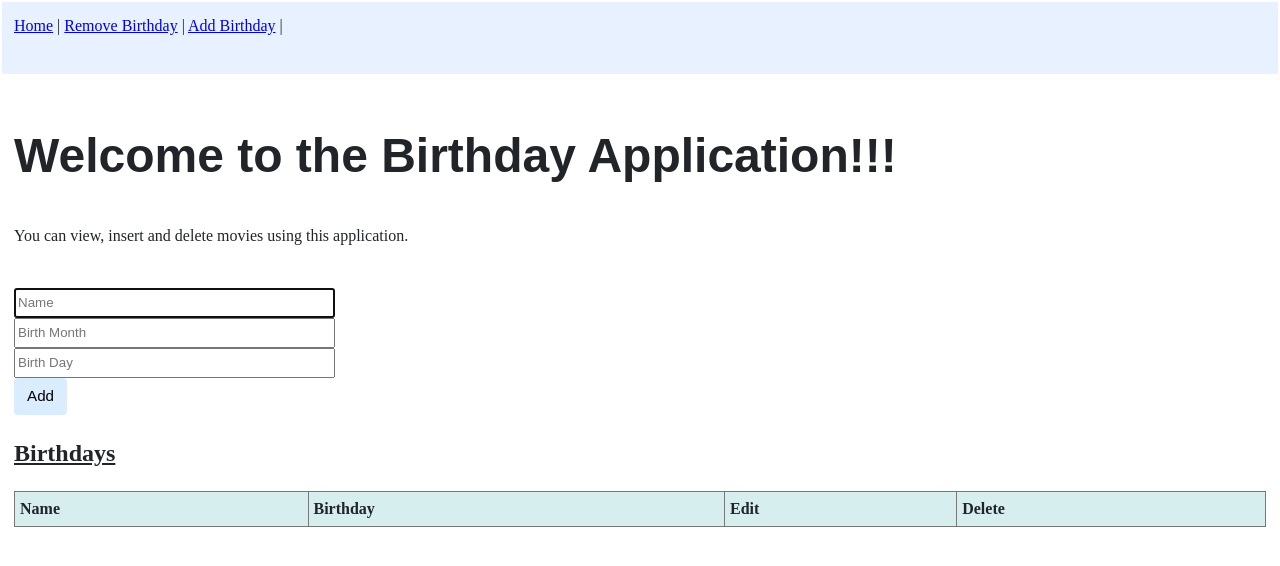
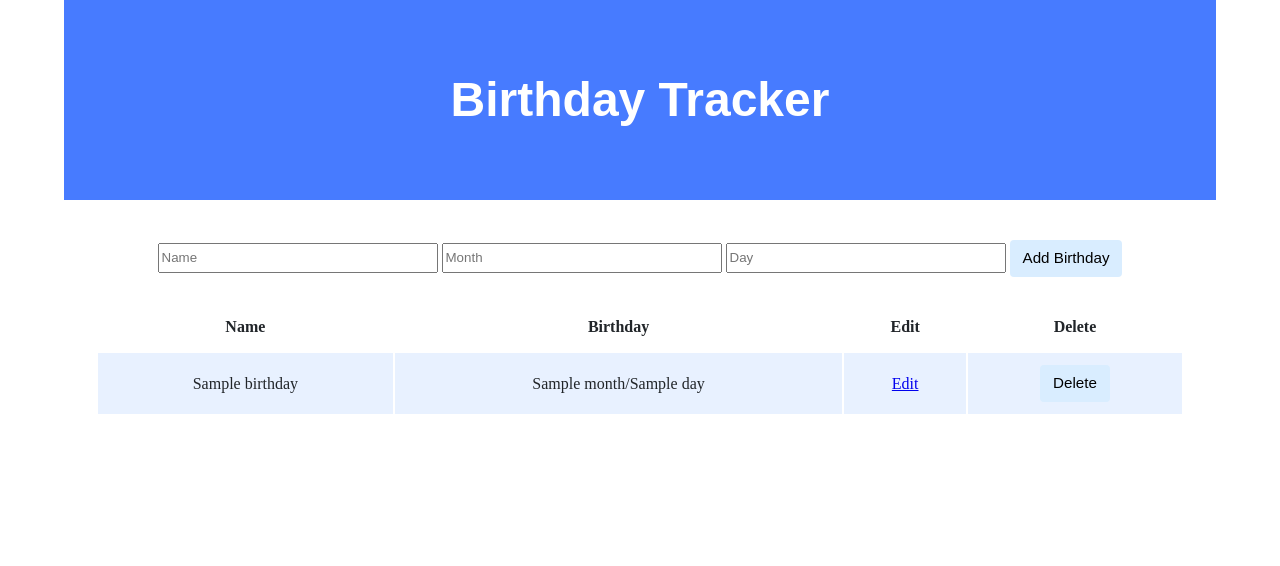
Before and after one commit to billym711/SPD_Final_Project, a Flask app: template templates/index.html in a window 1280 px wide. Shown: the top 566 px of the page. Run offline with Flask 3, Linux system fonts and the light colour scheme; the template is opened without the code that fills it: most values are stand-ins (such as "Sample title", 1, 10 or a date in 2020); lists and menus that the app fills with data are empty.

Commit message:
Updated template

```diff
--- a/app.py
+++ b/app.py
@@ -1,148 +1,59 @@
-###############################################################################
-#                         IMPORT REQUIRED LIBRARIES/MODULES
-###############################################################################
-# 1. The FLASK framework (the webserver)
-from flask import Flask
+from flask import Flask, render_template, request, redirect
+import sqlite3
 
-# 2. For opening and read the HTML file and showing them as the webpage
-from flask import render_template
+app = Flask(__name__)
 
-# 3. From the flask library import the request class.
-# Allows us to get information from the website URL
-from flask import request
+# Helper function to connect to the database
+def get_db_connection():
+    conn = sqlite3.connect("birthdays.db")
+    conn.row_factory = sqlite3.Row
+    return conn
 
-# 4. From the objects.py containing our classes for this application, only import the Movie class
-from objects import Movie
+@app.route("/", methods=["GET", "POST"])
+def index():
+    conn = get_db_connection()
+    if request.method == "POST":
+        # Adding a new birthday
+        name = request.form.get("name")
+        month = request.form.get("month")
+        day = request.form.get("day")
 
-# 5. Import the sqlite library
-# SQLITE is NOT imported here. I do not have any SQL in this file
-# import sqlite3
+        # Insert new birthday into the database
+        conn.execute("INSERT INTO birthdays (name, month, day) VALUES (?, ?, ?)", (name, month, day))
+        conn.commit()
+        conn.close()
+        return redirect("/")
+    else:
+        # Display all birthdays
+        birthdays = conn.execute("SELECT id, name, month, day FROM birthdays").fetchall()
+        conn.close()
+        return render_template("index.html", birthdays=birthdays)
 
-# 6. Instantiate the Flask() class and called it app
-app=Flask(__name__)
+@app.route("/delete/<int:id>", methods=["POST"])
+def delete(id):
+    conn = get_db_connection()
+    conn.execute("DELETE FROM birthdays WHERE id = ?", (id,))
+    conn.commit()
+    conn.close()
+    return redirect("/")
 
-###############################################################################
-#                         CREATE YOUR WEBPAGE ROUTES
-###############################################################################
+@app.route("/edit/<int:id>", methods=["GET", "POST"])
+def edit(id):
+    conn = get_db_connection()
+    if request.method == "POST":
+        # Update birthday in the database
+        name = request.form.get("name")
+        month = request.form.get("month")
+        day = request.form.get("day")
+        conn.execute("UPDATE birthdays SET name = ?, month = ?, day = ? WHERE id = ?", (name, month, day, id))
+        conn.commit()
+        conn.close()
+        return redirect("/")
+    else:
+        # Fetch the birthday to be edited
+        birthday = conn.execute("SELECT id, name, month, day FROM birthdays WHERE id = ?", (id,)).fetchone()
+        conn.close()
+        return render_template("edit.html", birthday=birthday)
 
-# -----------------------------------------------------------------------------
-# A) Create your home page.  Let's call the page "index"
-# -----------------------------------------------------------------------------
-
-#   Start with a decorator with no name. That way when they only type in your server's name
-#   It will got to this page
-@app.route("/")
-
-
-
-
-# -----------------------------------------------------------------------------
-# B) Create a page to DELETE records
-#------------------------------------------------------------------------------
-
-# Create a decorator with the route/path "delete".
-# IMPORTANT: THIS IS A FORM!!!
-# Allowable Actions:
-#   GET:  This is when you first come to the page
-#   POST: This is when you SUBMIT the information that you filled out in the form
-@app.route("/index", methods=["GET","POST"]) # Decorator - Now
-
-#   Define what should happen when visiting this page by using a function called index()
-def index():
-
-
-    if request.method == "GET":  # When you first visit the page
-
-        # B1) Run a CLASS method called getAllMovies().  Instaniation is not needed.
-        mList=Movie.getAllMovies()
-        return render_template('index.html',message=mList)
-
-    elif request.method == "POST": # When you fill out the form and click SUBMIT
-        # Get the value from the form object called "movtitle" (it is a textbox)
-
-        Title = request.form["Title"]
-
-        # B1) Run a CLASS method called getAllMovies().  Instaniation is not needed.
-        mList=Movie.getAllMovies()
-        Movie.index(Title)
-
-        # B1) Run a CLASS method called getAllMovies().  Instaniation is not needed.
-        mList=Movie.getAllMovies()
-
-        #Return the template index.html but pass it the list of movies
-        # stored in the variable mList
-        return render_template('add.html',message=mList )
-
-    else:
-        # How could it have not been a GET or POST? Hmm. Should have been one of them.
-        return render_template('index.html',message="Something did not work.")
-
-def add():
-    if request.method == "GET":  # When you first visit the page
-
-        # C1) Run a CLASS method called getAllMovies().  Instaniation is not needed.
-        mList=Movie.getAllMovies()
-        return render_template('index.html',message=mList)
-
-    elif request.method == "POST": # When you fill out the form and click SUBMIT
-        # C1) Run a CLASS method called getAllMovies().  Instaniation is not needed.
-        mList=Movie.getAllMovies()
-
-        # Get the value from the form object called "movtitle" (it is a textbox)
-        title = request.form.get("movtitle", 0)
-
-        # Get the value from the form object called "movyear" (it is a textbox)
-        # This is an INTEGER. Quick, change it from TEXT to INTEGER using int() function
-        year = int(request.form.get("movyear", 0))
-
-        # Get the value from the form object called "movtitle" (it is a textbox)
-        ImageName = request.form.get("ImageName", 0)
-
-        # Run the function called saveMovieDB passing the method the title of the movie
-        #   and the year the movie was release
-        Movie.saveMovieDB(title, year, ImageName)
-
-        # C1) Run a CLASS method called getAllMovies().  Instaniation is not needed.
-        mList=Movie.getAllMovies()
-
-        #Return the template index.html but pass it the list of movies
-        # stored in the variable mList
-        return render_template('index.html',message=mList )
-
-    else:
-        # How could it have not been a GET or POST? I have no idea how that could have happened.
-        return render_template('index.html',message='Something went wrong.')
-
-
-#------------------------------------------------------------------------------------
-# C) Create a page to INSERT records
-#------------------------------------------------------------------------------------
-
-@app.route("/edit", methods=["GET","POST"])
-def edit():
-    if request.method == "GET":  # When you first visit the page
-
-        # B1) Run a CLASS method called getAllMovies().  Instaniation is not needed.
-        mList=Movie.getAllMovies()
-        return render_template('edit.html',message=mList)
-
-    elif request.method == "POST": # When you fill out the form and click SUBMIT
-        # Get the value from the form object called "movtitle" (it is a textbox)
-        Title = request.form["name"]
-
-        # B1) Run a CLASS method called getAllMovies().  Instaniation is not needed.
-        mList=Movie.getAllMovies()
-        Movie.index(Title)
-
-        # B1) Run a CLASS method called getAllMovies().  Instaniation is not needed.
-        mList=Movie.getAllMovies()
-
-        #Return the template index.html but pass it the list of movies
-        # stored in the variable mList
-        return render_template('edit.html',message=mList )
-
-    else:
-        return render_template('edit.html')
-
-
-app.run(debug=True)
+if __name__ == "__main__":
+    app.run(debug=True)
--- a/templates/index.html
+++ b/templates/index.html
@@ -1,81 +1,56 @@
-<!-- !!!!!!!!!!!!!!!!! ANYTHING IN HTML QUOTES CAN BE SEEN THROUGH THE WEB BROWSER !!!!!!!!!!!!!!!!!!!!!-->
-<!-- Right mouse click on your web page in your web browser and select "View (page) Source"  -->
+<!DOCTYPE html>
+<html lang="en">
+<head>
+    <meta charset="UTF-8">
+    <link rel="stylesheet" href="{{ url_for('static', filename='styles.css') }}">
+    <title>Birthday Tracker</title>
+</head>
+<body>
+    <div class="container">
+        <header class="header">
+            <h1>Birthday Tracker</h1>
+        </header>
 
-<!-- CREATE CHILD TEMPLATE FOR "INDEX" PAGE (aka Home Page) -->
-<!-- Inherit the Parent page first -->
-{% extends "layout.html" %}
+        <!-- Form to add a new birthday -->
+        <section class="section">
+            <form action="/" method="post">
+                <input type="text" name="name" placeholder="Name" required>
+                <input type="number" name="month" min="1" max="12" placeholder="Month" required>
+                <input type="number" name="day" min="1" max="31" placeholder="Day" required>
+                <button type="submit">Add Birthday</button>
+            </form>
+        </section>
 
-<!-- Replace the "placeholder" called head in the parent template with the following -->
-
-<!-- BEGIN head BLOCK -->
-{% block head %}
-    <title>Index Page</title>
-{% endblock %}
-<!-- BEGIN head BLOCK -->
-
-<!-- Replace the "placeholder" called body in the parent template with the following -->
-<!-- BEGIN BODY BLOCK -->
-{% block body %}
-
-<!-- Add text that will be static for the INDEX page-->
-<h1>Welcome to the Birthday Application!!!</h1>
-
-<p>
-    You can view, insert and delete movies using this application.
-</p>
-<form action="/index" method="post">
-    <br>
-    <input autocomplete="off" autofocus name="movtitle" placeholder="Name" type="text"><br>
-    <!-- Name this TEXTBOX "movyear"-->
-    <input autocomplete="off" autofocus name="movyear" placeholder="Birth Month" type="text"><br>
-    <!-- Name this TEXTBOX "ImageName"-->
-    <input autocomplete="off" autofocus name="ImageName" placeholder="Birth Day" type="text"><br>
-    <input type="hidden" name= "Add" >
-    <button type= "submit" > Add</button></form>
-
-</form>
-    <!-- A TABLE VERSION INSTEAD OF A ORDERED LIST VERSION -->
-    <!-- REDUNDENT BUT I WANTE TO SHOW HOW TO FORMAT THE RESULTS DIFFERENTLY -->
-    <H2><u>Birthdays</u></H2>
-    <TABLE style="border-collapse: collapse;">
-        <TR style="background-color: #D6EEEE;">
-            <TH style="padding: 5px; border: solid 1px #777;">Name</TD>
-            <TH style="padding: 5px; border: solid 1px #777;">Birthday</TD>
-            <TH style="padding: 5px; border: solid 1px #777;">Edit</TD>
-            <TH style="padding: 5px; border: solid 1px #777;">Delete</TD>
-
-       </TH>
-       <!-- EXAMPLES OF THE JINJA LANGUAGE FOR LOOPS-->
-        {% for m in message %}
-            <TR>
-                <TD style="padding: 5px; border: solid 1px #777;">{{m.Title}}</TD>
-                <TD style="padding: 5px; border: solid 1px #777;">{{m.Year}}/{{m.Image}}
-                </TD>
-                <TD style="padding: 5px; border: solid 1px #777;"><form action="/edit" method="post"><input type="hidden" name= "Title" value = {{m.Title}}>
-                    <button type= "submit" > Edit</button></form>
-                </TD>
-                <TD style="padding: 5px; border: solid 1px #777;"><form action="/index" method="post"><input type="hidden" name= "Title" value = {{m.Title}}>
-                <button type= "submit" > Delete</button></form>
-                </TD>
-            </TR>
-        {% endfor %}
-
-
-        {# ANYTHING IN JINJA COMMENTS CANNOT BE SEEN BY THE WEB BROWSER #}
-
-        {# note: EXAMPLE JINJA COMMENT
-
-            You cannot use HTML comment tags to comment out JINJA. You must use Jinja comments
-            The next line of code will not be run and it will NOT be visible from the web browser.
-            JINJA CODE THAT WILL NEVER RUN
-            {% for user in users %}
-                ...
-            {% endfor %}
-
-            #}
-
-
-    </TABLE>
-
-<!-- END BODY BLOCK -->
-{% endblock %}
+        <!-- Table displaying birthdays -->
+        <section class="section">
+            <table>
+                <thead>
+                    <tr>
+                        <th>Name</th>
+                        <th>Birthday</th>
+                        <th>Edit</th>
+                        <th>Delete</th>
+                    </tr>
+                </thead>
+                <tbody>
+                    {% for birthday in birthdays %}
+                    <tr>
+                        <td>{{ birthday['name'] }}</td>
+                        <td>{{ birthday['month'] }}/{{ birthday['day'] }}</td>
+                        <td>
+                            <!-- Edit link -->
+                            <a href="{{ url_for('edit', id=birthday['id']) }}">Edit</a>
+                            <!-- Delete form -->
+                             </td><td>
+                            <form action="{{ url_for('delete', id=birthday['id']) }}" method="post" style="display:inline;">
+                                <button type="submit">Delete</button>
+                            </form>
+                        </td>
+                    </tr>
+                    {% endfor %}
+                </tbody>
+            </table>
+        </section>
+    </div>
+</body>
+</html>
--- a/templates/layout.html
+++ /dev/null
@@ -1,41 +0,0 @@
-<!-- CREATE PARENT TEMPLATE FOR THE ENTIRE WEBSITE -->
-
-<!-- BEGIN: STATIC HTML -->
-<!DOCTYPE html>
-<html lang="en">
-    <head>
-        {% block head %}
-
-        {% endblock %}
-        <!-- Notice the syntax. It is customary to keep the static information in a folder called static -->
-        <!-- You can then create subfolders in the static folder and reference them in the file parameter -->
-        <link rel="stylesheet" href="{{ url_for('static', filename='styles.css') }}">
-    </head>
-    <body>
-        <table>
-            <tr>
-                <td style="vertical-align:top">
-                    <a href=/index>Home</a> |
-                    <a href=/delete>Remove Birthday</a> |
-                    <a href=/add>Add Birthday</a> |
-                    <br><br>
-                </td>
-            </tr>
-            <tr>
-                <td style="vertical-align:top">
-<!-- END: STATIC HTML -->
-
-                    <!-- BEGIN: DYNAMIC HTML-->
-                    <!-- Placeholder called "body" -->
-                    {% block body %}
-                    {% endblock %}
-                    <!-- End Placeholder called "body" -->
-                    <!-- END: DYNAMIC HTML -->
-
-<!-- BEGIN: STATIC HTML -->
-                </td>
-            </tr>
-        </table>
-    </body>
-</html>
-<!-- END: STATIC HTML -->
```
Also changed, not shown: objects.py (deleted, +0 -116 lines), templates/edit.html (+25 -23 lines), birthdays.db, movies.db (deleted).
